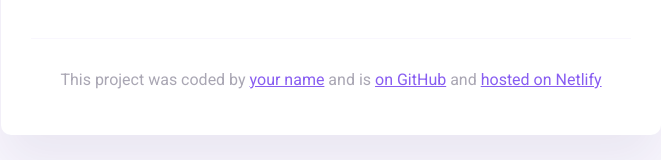
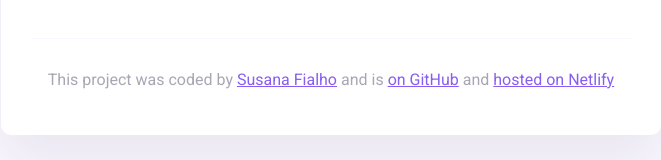
Before and after one commit to SU06FIALHO/GitHub---Hosting, a plain HTML site: page index.html in a window 1280 px wide. Shown: the part 325-485 px from the top of the page, without its empty margins (309-970 px from the left). Drawn offline with nearby package versions, Linux system fonts and the light colour scheme.

Commit message:
Updated index.html adding my name after GitHub profile link.

```diff
--- a/index.html
+++ b/index.html
@@ -47,7 +47,7 @@
       <footer>
         <p>
           This project was coded by
-          <a href="https://github.com/SU06FIALHO" target="_blank">your name</a> and is
+          <a href="https://github.com/SU06FIALHO" target="_blank">Susana Fialho</a> and is
           <a href="https://github.com/SU06FIALHO?tab=repositories" target="_blank"> on GitHub</a> and
           <a href="https://githubhosting.netlify.app" target="_blank">hosted on Netlify</a>
         </p>
```
